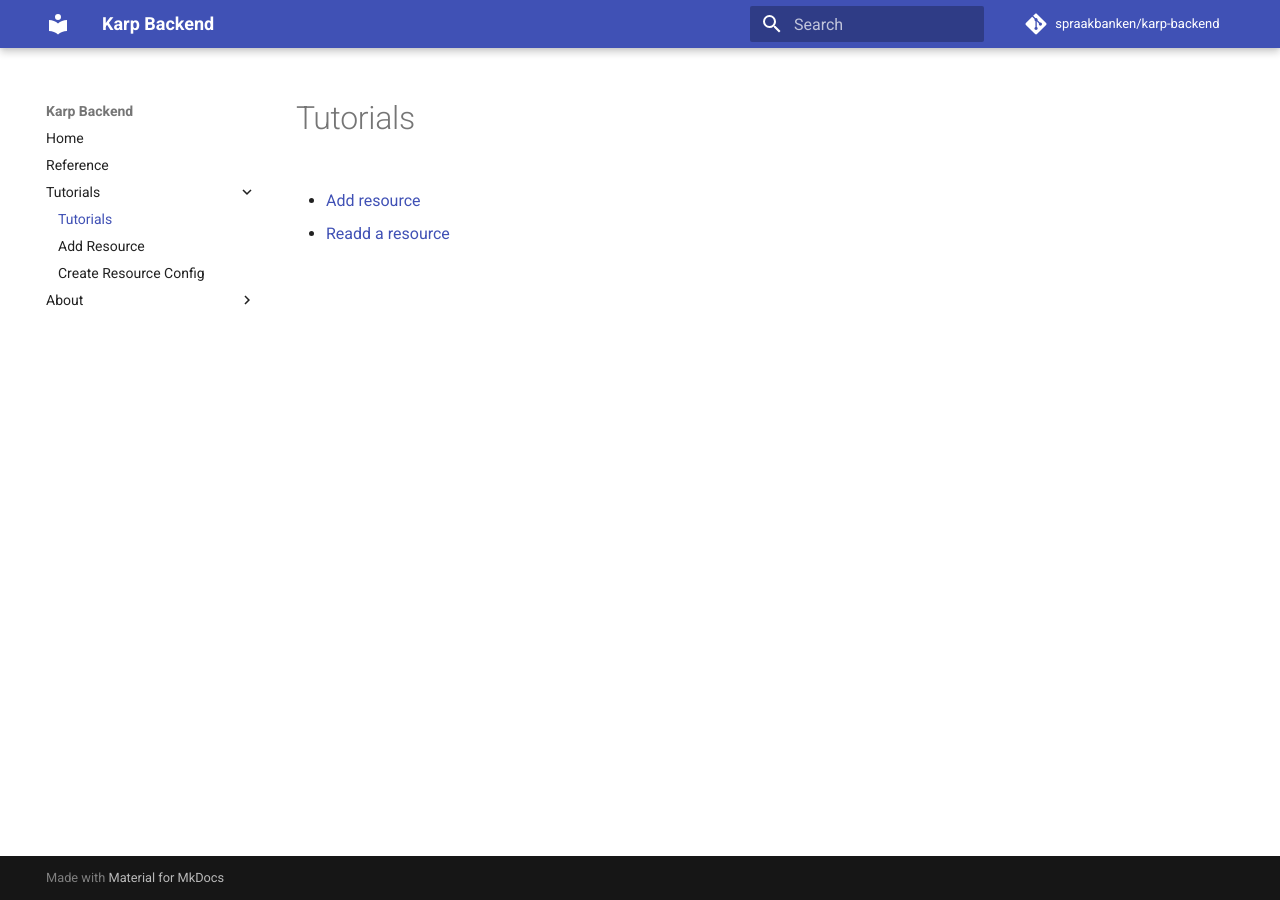
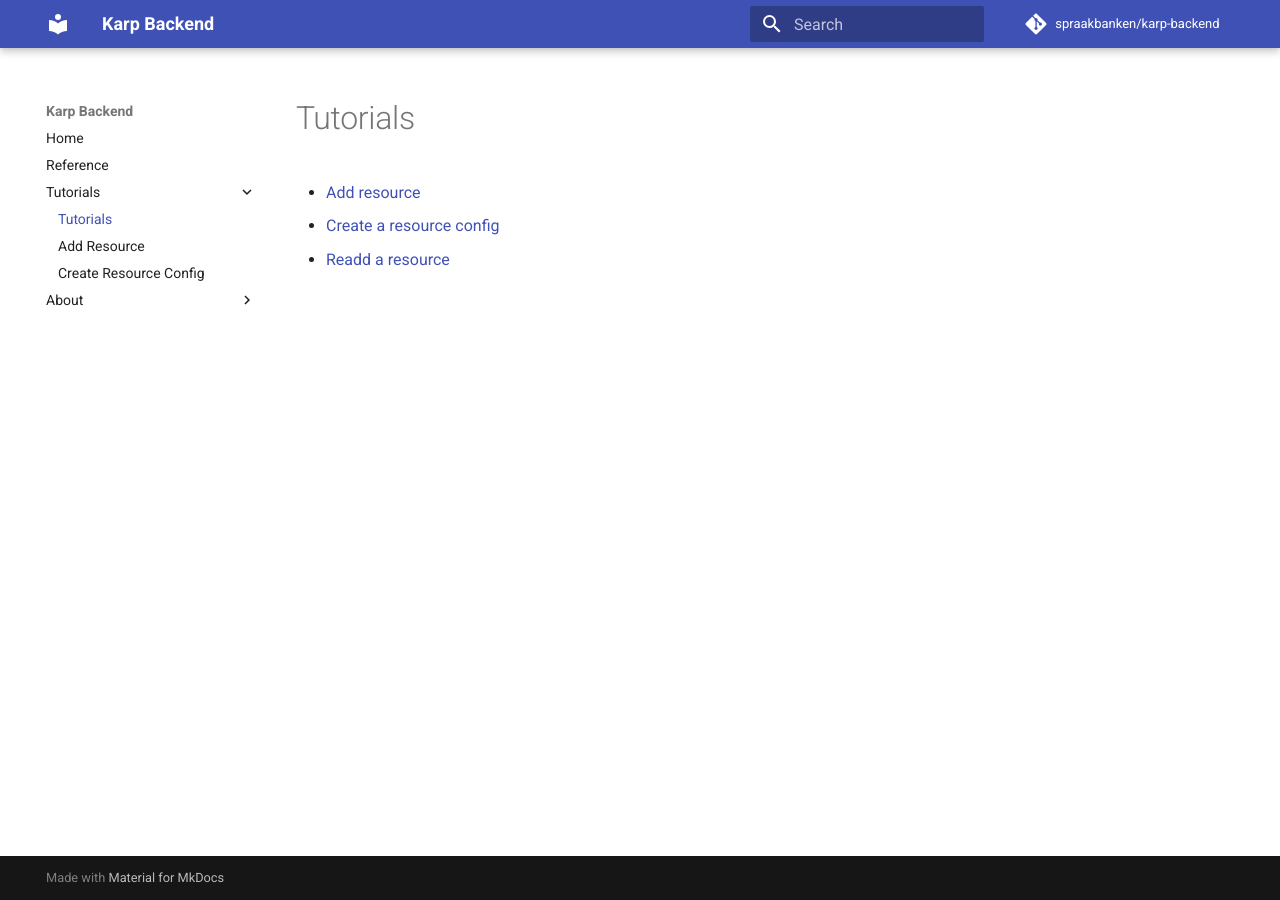
Before and after one commit to spraakbanken/karp-backend, an MkDocs documentation site: the page built from docs/karp-backend-v6/docs/tutorials.md, in a window 1280 px wide. Built offline with MkDocs 1.6.1 and Material for MkDocs 9.7.7, drawn with Linux system fonts in a browser that asks for light colours; comment, search, counter and statistics services are not loaded.

Commit message:
docs: add link to create-resource-config

```diff
--- a/docs/karp-backend-v6/docs/tutorials.md
+++ b/docs/karp-backend-v6/docs/tutorials.md
@@ -1,3 +1,3 @@
 - [Add resource](tutorials/add-resource.md)
-
+- [Create a resource config](tutorials/create-resource-config.md)
 - [Readd a resource](tutorials/readd-resource.md)
```
